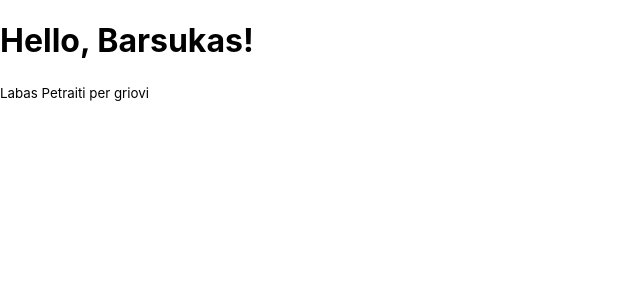
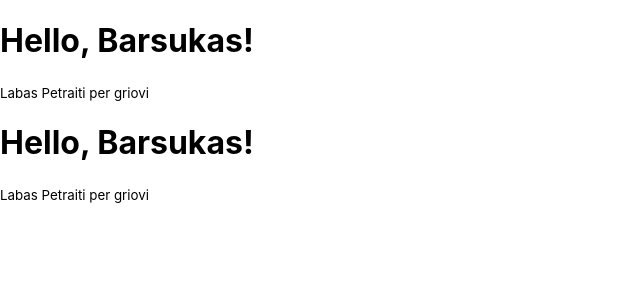
Before and after one commit to VirdzinijaG/my-app, a React (Create React App) app: page / in a window 1280 px wide. Shown: the top 300 px of the page, without its empty margins (0-640 px from the left). Built offline with nearby package versions, Linux system fonts and the light colour scheme.

Commit message:
component class

```diff
--- a/src/Components/App.jsx
+++ b/src/Components/App.jsx
@@ -1,8 +1,12 @@
-import Component from './Component'
+import Component from './Component';
+import Stalas from './Stalas';
 
 function App(props) {
     return (
-        <Component per={props.per} name={"Labas "} surname={"Petraiti"} />
+        <>
+            <Component per={props.per} name={"Labas "} surname={"Petraiti"} />
+            <Stalas per={props.per} name={"Labas "} surname={"Petraiti"} />
+        </>
     );
 }
 
--- /dev/null
+++ b/src/Components/Stalas.jsx
@@ -0,0 +1,18 @@
+import Component from './Component';
+import React from 'react';
+
+// klasinis komponentas
+class Stalas extends React.Component {
+    constructor(props) {
+      super(props);
+    //   this.state = {date: new Date()};
+    }
+
+    render() {
+      return (
+        <Component per={this.props.per} name={"Labas "} surname={"Petraiti"} />
+      );
+    }
+  }
+
+  export default Stalas;
```
